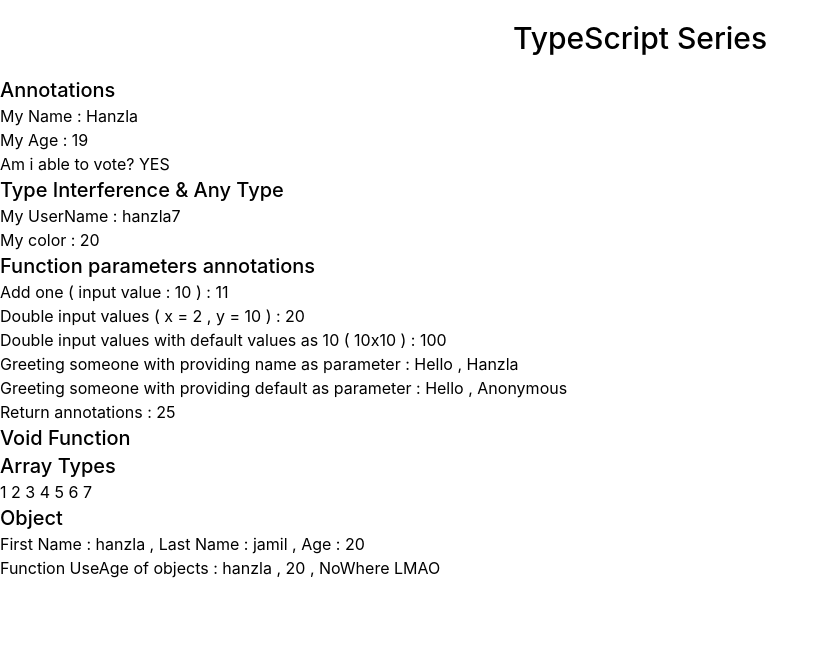
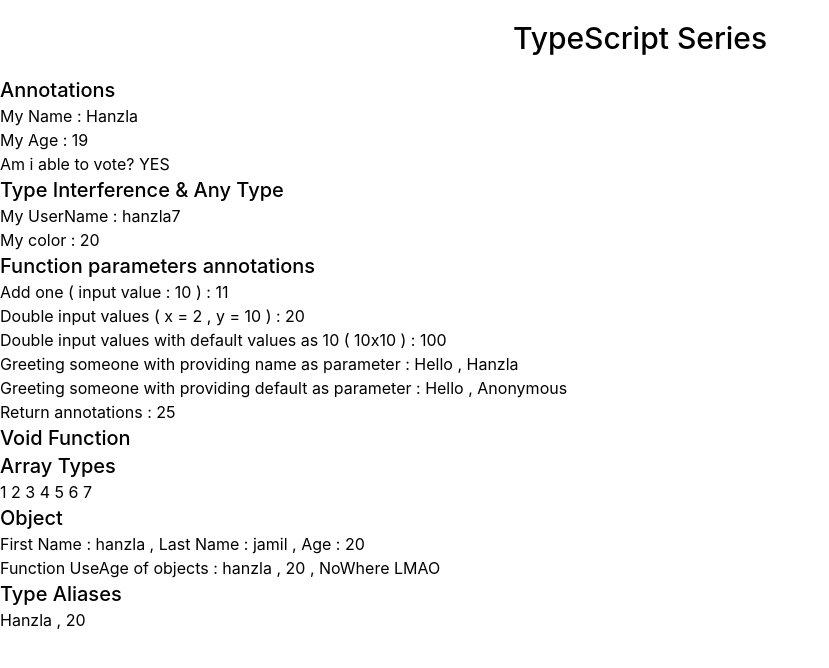
Before and after one commit to fullstackwithHanzla/Typescript, a React (Vite) app: page / in a window 1280 px wide. Shown: the top 668 px of the page, without its empty margins (0-829 px from the left). Built offline with nearby package versions, Linux system fonts and the light colour scheme.

Commit message:
Type Aliases Done

```diff
--- a/src/App.tsx
+++ b/src/App.tsx
@@ -98,6 +98,17 @@
   }
   const printUserResult = printUser()
 
+  // Type Aliases
+  type Person = {
+    name : string,
+    age : number
+  }
+
+  function printPerson(person:Person) {
+      console.log(`Name : ${person.name} , Age : ${person.age}`);
+  }
+
+  const myPerson : Person = {name : "Hanzla",age : 20}
 
 
 
@@ -141,6 +152,9 @@
           <h2 className="text-xl font-medium">Object</h2>
           <p>First Name : {Person.firstName} , Last Name : {Person.lastName} , Age : {Person.age}</p>
           <p>Function UseAge of objects : {printUserResult.name} , {printUserResult.age} , {printUserResult.location}</p>
+          <h2 className="text-xl font-medium">Type Aliases</h2>
+          <p>{myPerson.name} , {myPerson.age}</p>
+
         </div>
     </div>
   )
```
